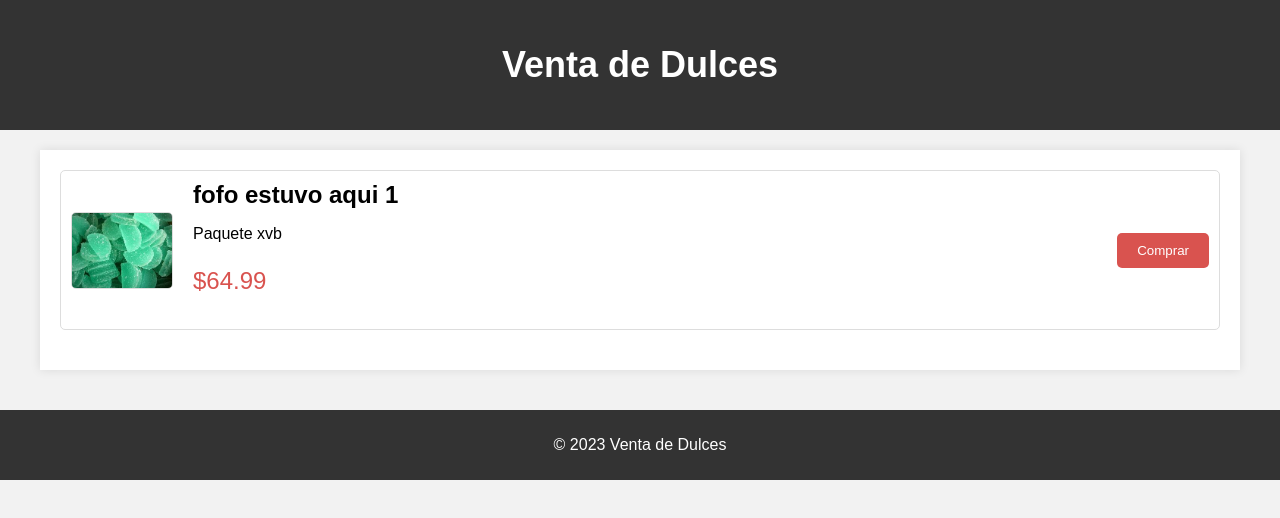
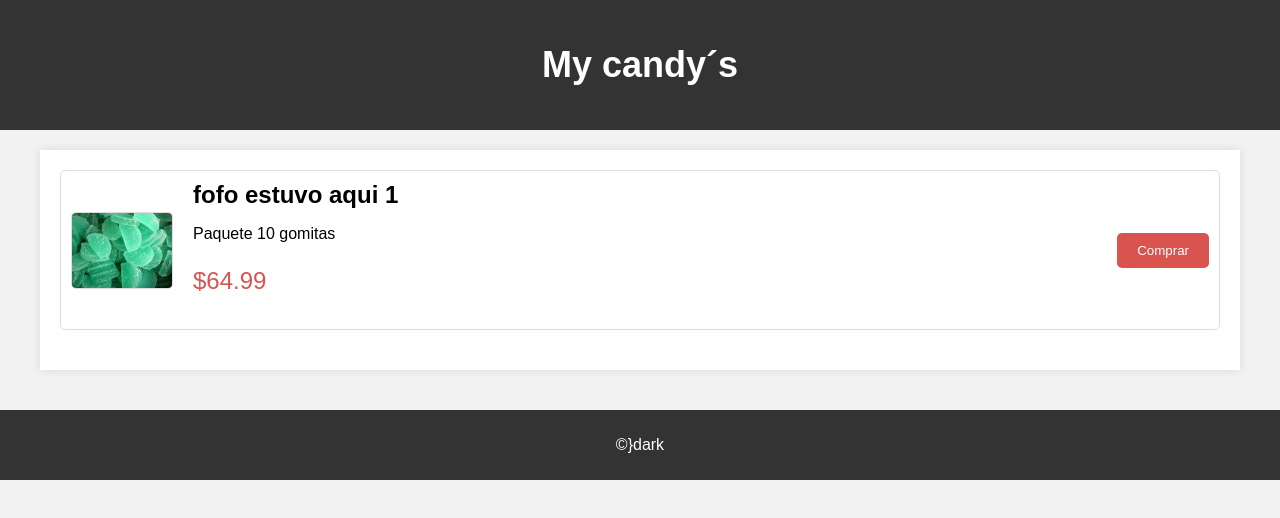
Before and after one commit to luckycpached/capched, a plain HTML site: page index.html in a window 1280 px wide. Drawn offline with Linux system fonts and the light colour scheme.

Commit message:
Update index.html

```diff
--- a/index.html
+++ b/index.html
@@ -3,7 +3,7 @@
 <head>
     <meta charset="UTF-8">
     <meta name="viewport" content="width=device-width, initial-scale=1.0">
-    <title>Venta de Dulces</title>
+    <title>my candy´s</title>
     <style>
         body {
             font-family: Arial, sans-serif;
@@ -100,7 +100,7 @@
 </head>
 <body>
     <header>
-        <h1>Venta de Dulces</h1>
+        <h1>My candy´s</h1>
     </header>
 
     <div class="container">
@@ -109,7 +109,7 @@
                 <img src="assets/kk.jpg" alt="Dulce 1">
                 <div class="product-details">
                     <h2 class="product-name">fofo estuvo aqui  1</h2>
-                    <p class="product-description"> Paquete xvb</p>
+                    <p class="product-description"> Paquete 10 gomitas</p>
                     <p class="product-price">$64.99</p>
                 </div>
                 <button class="btn">Comprar</button>
@@ -121,7 +121,7 @@
     </div>
 
     <footer>
-        <p>&copy; 2023 Venta de Dulces</p>
+        <p>&copy;}dark</p>
     </footer>
 </body>
 </html>
```
